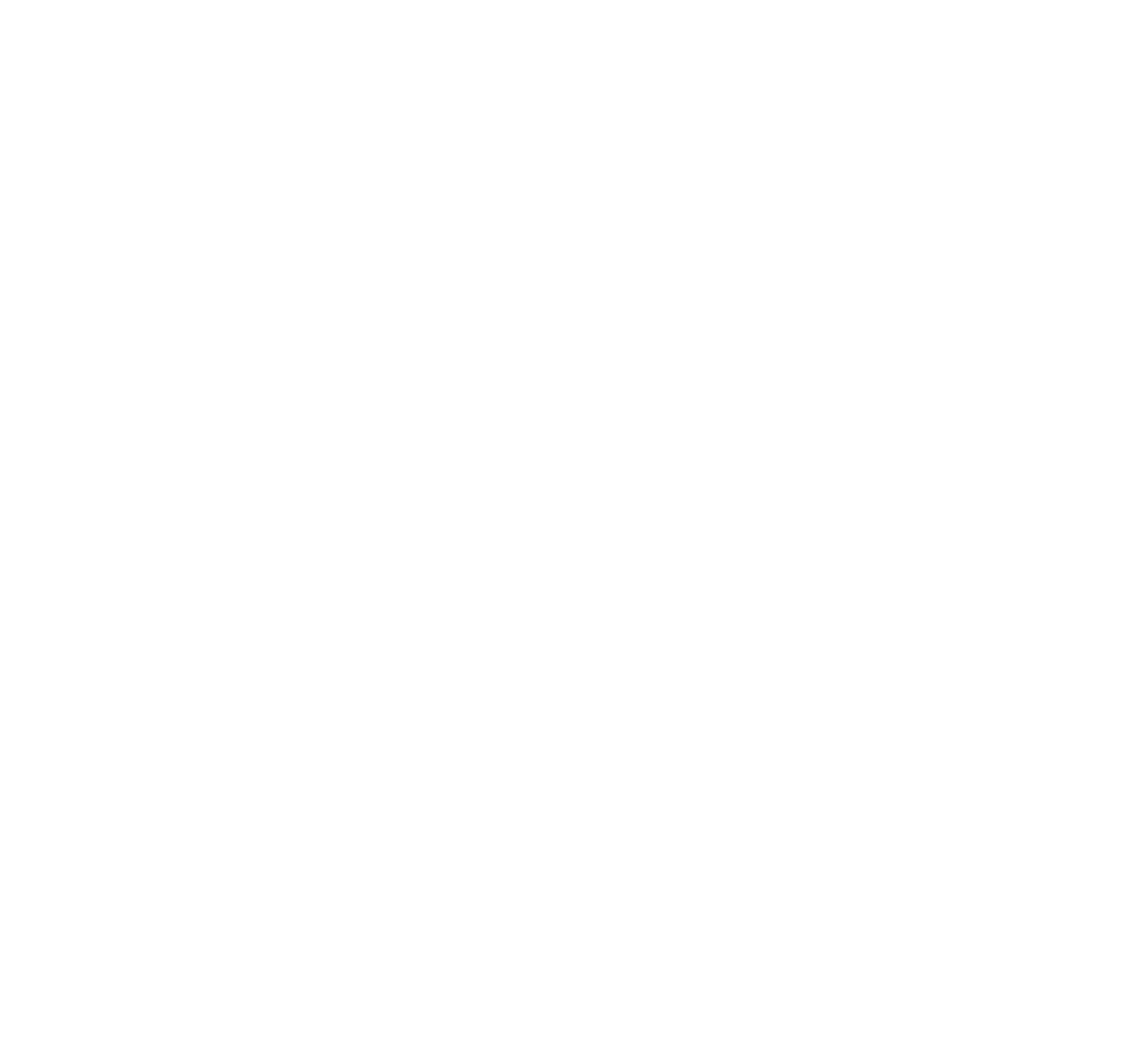
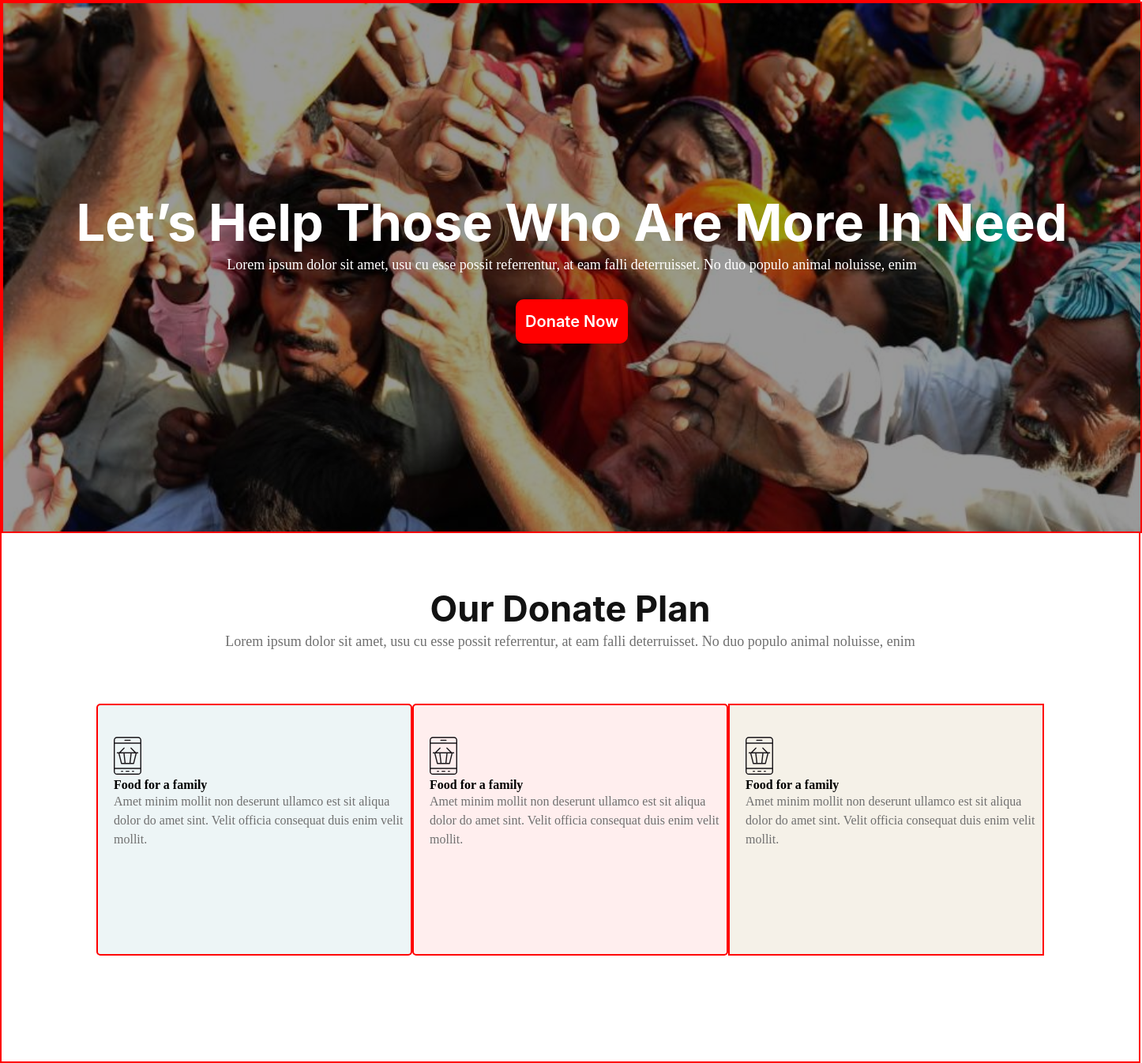
Before and after one commit to RaihanSoft/Donate-Today, a plain HTML site: page index.html in a window 1280 px wide. Shown: the whole page at 79% size, 1446 px wide, since content can reach past the window. Before the commit the page ends 800 px from the top, so only its background shows below. Drawn offline with Linux system fonts and the light colour scheme.

Commit message:
banner section added

```diff
--- a/index.html
+++ b/index.html
@@ -1,12 +1,72 @@
 <!DOCTYPE html>
 <html lang="en">
+
 <head>
     <meta charset="UTF-8">
     <meta name="viewport" content="width=device-width, initial-scale=1.0">
     <title>Donate</title>
     <link rel="stylesheet" href="style.css">
 </head>
+
 <body>
+    <header></header>
+    <main>
+
+
+        <!-- bannner section  -->
+
+        <section class="banner">
+
+            <div class="banner-content">
+                <h1>Let’s Help Those Who Are More In Need</h1>
+                <p>Lorem ipsum dolor sit amet, usu cu esse possit referrentur, at eam falli deterruisset. No duo populo animal noluisse, enim</p>
+                   <div class="btn"> <button>Donate Now</button></div>
+
+            </div>
+        </section>
+
+
+        <!-- donation section  -->
+
+        <section class="main-container">
+            <div class="contents">
+
+                <div class="box1 box-con">
+
+                    <h1>Our Donate Plan</h1>
+                    <p style="text-align: center;">Lorem ipsum dolor sit amet, usu cu esse possit referrentur, at eam falli deterruisset. No duo populo animal noluisse, enim</p>
+
+
+
+                </div>
+                <div class="box2 box">
+                    <img src="./icons/icon11.svg" alt="">
+                    <h4>Food for a family</h4>
+                    <p>Amet minim mollit non deserunt ullamco est sit aliqua dolor do amet sint. Velit officia consequat duis enim velit mollit.</p>
+                </div>
+                <div class="box3 box">
+                    <img src="./icons/icon11.svg" alt="">
+                    <h4>Food for a family</h4>
+                    <p>Amet minim mollit non deserunt ullamco est sit aliqua dolor do amet sint. Velit officia consequat duis enim velit mollit.</p>
+                </div>
+                <div class="box4 box">
+                    <img src="./icons/icon11.svg" alt="">
+                    <h4>Food for a family</h4>
+                    <p>Amet minim mollit non deserunt ullamco est sit aliqua dolor do amet sint. Velit officia consequat duis enim velit mollit.</p>
+                </div>
+
+
+
+            </div>
+
+
+        </section>
+
+
+
+    </main>
+    <footer></footer>
 
 </body>
+
 </html>
--- a/style.css
+++ b/style.css
@@ -0,0 +1,180 @@
+* {
+    padding: 0;
+    margin: 0;
+    text-decoration: none;
+}
+
+.banner {
+    width: 1440px;
+    height: 669px;
+    border: 2px solid red;
+    margin: 0 auto;
+}
+
+.banner-content {
+    border: 2px solid red;
+    background-image: url(./images/donation0.jpg);
+    background-color: rgba(0, 0, 0, 0.4);
+    background-blend-mode: overlay;
+    background-repeat: no-repeat;
+    background-position: center;
+    background-size: cover;
+    width: 1440px;
+    height: 669px;
+    display: flex;
+    flex-wrap: wrap;
+    flex-direction: column;
+    text-align: center;
+    justify-content: center;
+}
+
+.banner-content h1 {
+    color: rgb(255, 255, 255);
+    font-family: Inter;
+    font-size: 65px;
+    font-weight: 700;
+    line-height: 79px;
+}
+
+.banner-content p {
+    color: rgb(255, 255, 255);
+    font-family: Poppins;
+    font-size: 18px;
+    font-weight: 400;
+    line-height: 28px;
+    text-align: center;
+}
+
+.banner-content button {
+    color: rgb(255, 255, 255);
+    font-family: Inter;
+    font-size: 20px;
+    font-weight: 600;
+    line-height: 24px;
+    padding: 16px 12px 16px 12px;
+    background-color: red;
+    border: none;
+    text-align: center;
+    margin-top: 30px;
+    border-radius: 10px;
+    cursor: pointer;
+}
+
+button:hover {
+    background-color: pink;
+    color: black;
+}
+
+@media screen and(max-width:576px) {}
+
+/* main container  */
+
+.main-container {
+
+    width: 1440px;
+    height: 669px;
+    border: 2px solid red;
+    margin: 0 auto;
+
+
+}
+
+.contents {
+    display: grid;
+    grid-template-columns: repeat(3, 400px);
+
+    justify-content: center;
+
+
+    height: 80%;
+    width: 100%;
+
+}
+
+.box1 {
+    grid-column: span 3;
+    height: 70%;
+    text-align: center;
+    display: flex;
+    flex-direction: column;
+    justify-content: flex-end;
+
+}
+
+.box1 h1 {
+    color: rgb(18, 18, 18);
+    font-family: Inter;
+    font-size: 45px;
+    font-weight: 700;
+    line-height: 54px;
+    letter-spacing: 0px;
+    text-align: center;
+
+}
+
+.box1 p {
+    color: rgb(112, 112, 112);
+    font-family: Poppins;
+    font-size: 18px;
+    font-weight: 400;
+    line-height: 28px;
+    letter-spacing: 0px;
+    text-align: center;
+
+}
+
+
+.box {
+    border: 2px solid red;
+    text-align: start;
+    padding: 40px 0 0 20px;
+
+}
+
+.boxh1 {
+    color: rgb(18, 18, 18);
+    font-family: Poppins;
+    font-size: 24px;
+    font-weight: 600;
+    line-height: 36px;
+    letter-spacing: 0%;
+    text-align: left;
+
+}
+
+.box p {
+    color: rgb(112, 112, 112);
+    font-family: Poppins;
+    font-size: 16px;
+    font-weight: 400;
+    line-height: 24px;
+    letter-spacing: 0%;
+    text-align: left;
+
+}
+
+.box2 {
+    border-radius: 5px;
+
+    background: rgba(79, 157, 166, 0.1);
+}
+
+.box3 {
+    border-radius: 5px;
+
+    background: rgba(255, 89, 89, 0.1);
+}
+
+.box4{
+   background-color:rgba(203, 186, 140 ,0.2)
+
+}
+
+@media screen and (max-width:576px){
+
+    .contents{
+        grid-template-columns: 200px;
+
+    }
+
+}
```
